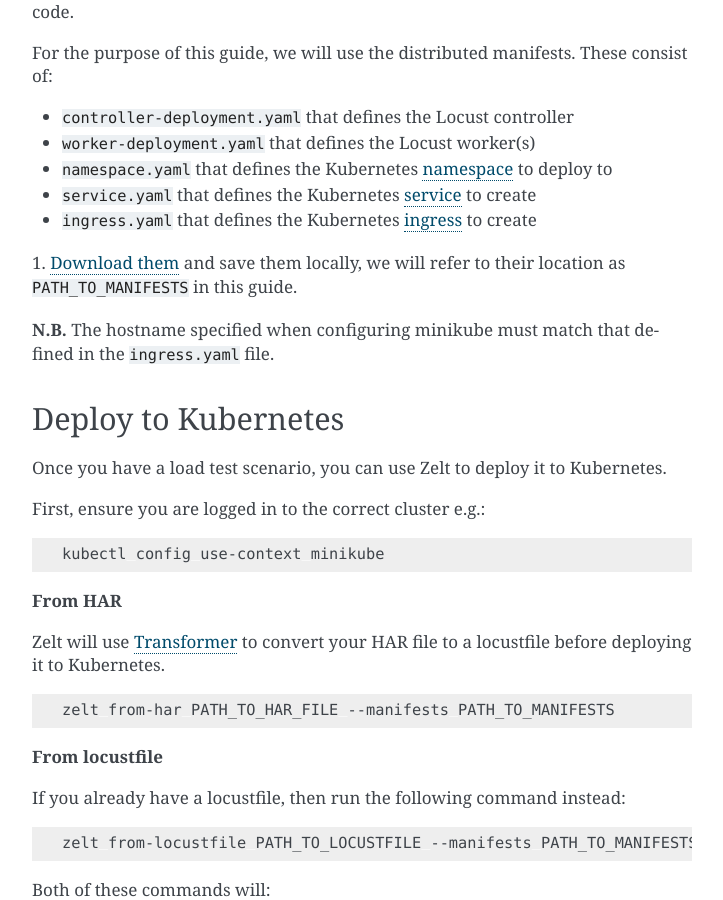
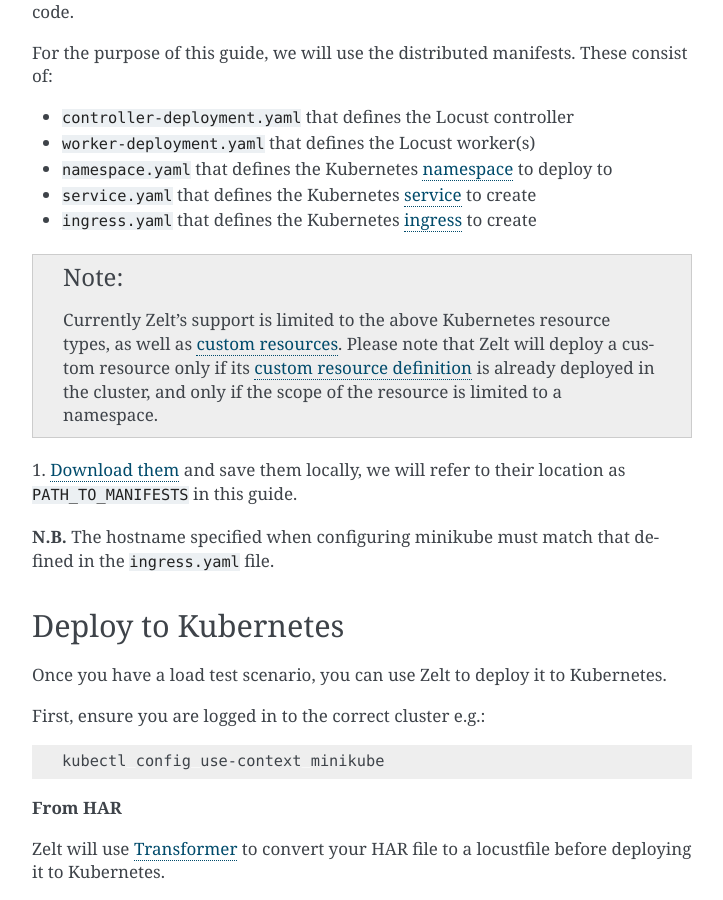
Before and after one commit to zalando-incubator/zelt, a Sphinx documentation site: the page built from docs/Run-a-load-test.rst, in a window 1280 px wide and 900 px high, scrolled down 1680 px. Shown: the whole window, without its empty margins (388-1111 px from the left). Built offline with Sphinx 7.4.7, drawn with Linux system fonts in a browser that asks for light colours.

Commit message:
Specify supported Kubernetes resources in the docs
Signed-off-by: Oliwia Zaremba <oliwia.zaremba@zalando.de>

```diff
--- a/docs/Run-a-load-test.rst
+++ b/docs/Run-a-load-test.rst
@@ -91,6 +91,11 @@
 - ``namespace.yaml`` that defines the Kubernetes namespace_ to deploy to
 - ``service.yaml`` that defines the Kubernetes service_ to create
 - ``ingress.yaml`` that defines the Kubernetes ingress_ to create
+
+.. note::
+    Currently Zelt's support is limited to the above Kubernetes resource types, as well as `custom resources`_.
+    Please note that Zelt will deploy a custom resource only if its `custom resource definition`_ is already deployed in the cluster, and only if
+    the scope of the resource is limited to a namespace.
 
 .. TODO: Create a page detailing each manifest
 .. For more detailed information, please refer to :ref:`manifests`.
@@ -195,3 +200,5 @@
 .. _`Download them`: https://github.com/zalando-incubator/zelt/tree/master/examples/manifests/combined
 .. _Transformer: https://github.com/zalando-incubator/Transformer
 .. _`Locust's documentation`: https://docs.locust.io/en/stable/what-is-locust.html
+.. _`custom resources`: https://kubernetes.io/docs/concepts/extend-kubernetes/api-extension/custom-resources/
+.. _`custom resource definition`: https://kubernetes.io/docs/tasks/access-kubernetes-api/custom-resources/custom-resource-definitions/
```
